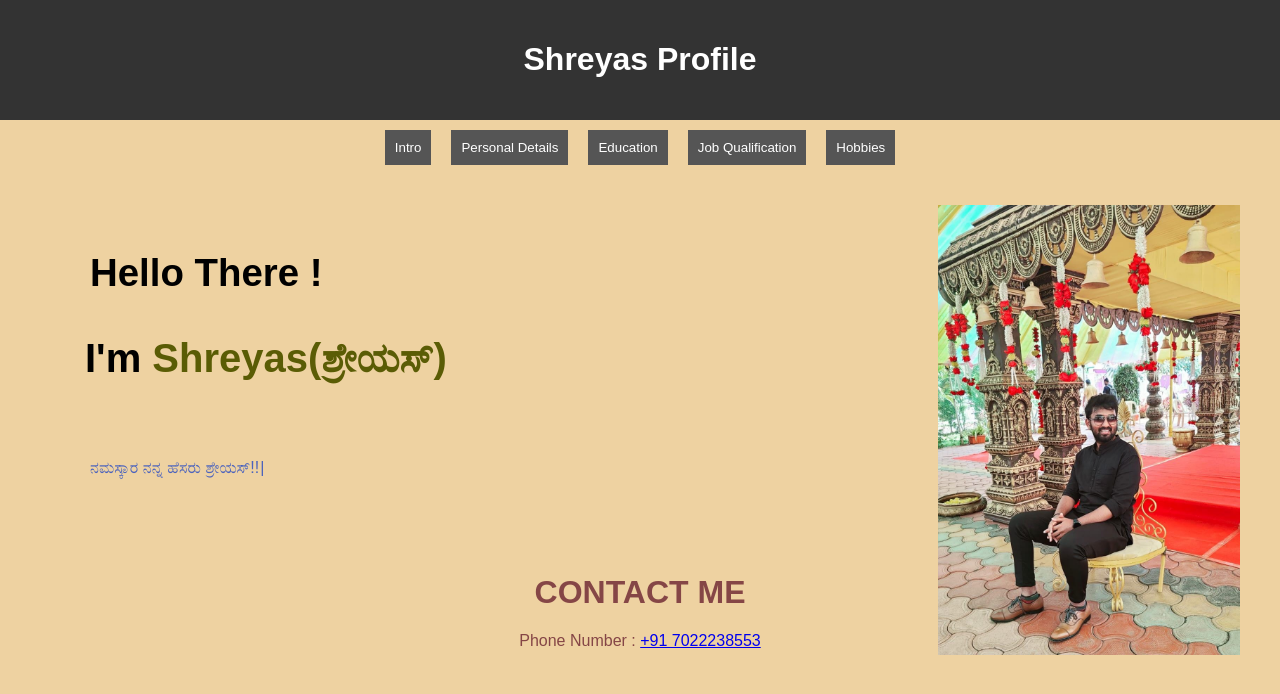
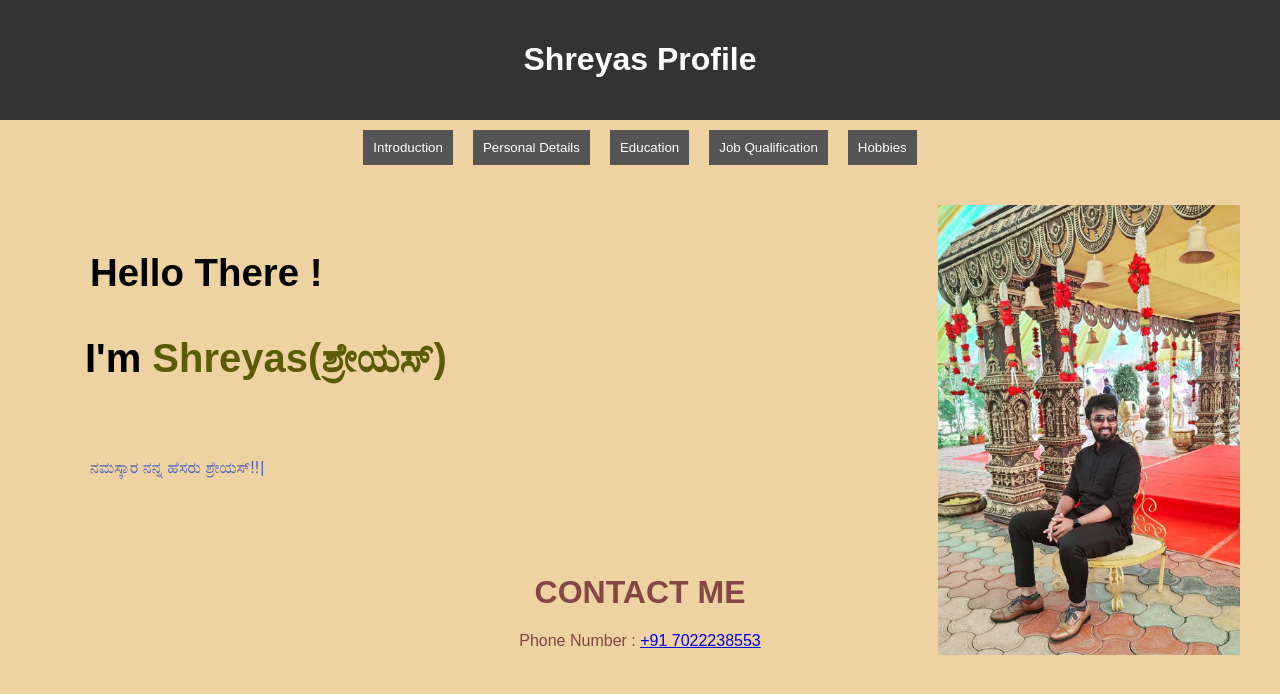
Before and after one commit to shreyas-shiiny/bio, a React (Create React App) app: page / in a window 1280 px wide. Shown: the top 694 px of the page. Built offline with nearby package versions, Linux system fonts and the light colour scheme.

Commit message:
Update App.js

```diff
--- a/src/App.js
+++ b/src/App.js
@@ -33,7 +33,7 @@ function App() {
           <h1>Shreyas Profile</h1>
         </header>
         <nav>
-          <button onClick={() => setCurrentPage("home")}>Intro</button>
+          <button onClick={() => setCurrentPage("home")}>Introduction</button>
           <button onClick={() => setCurrentPage("personal-details")}>
             Personal Details
           </button>
```
